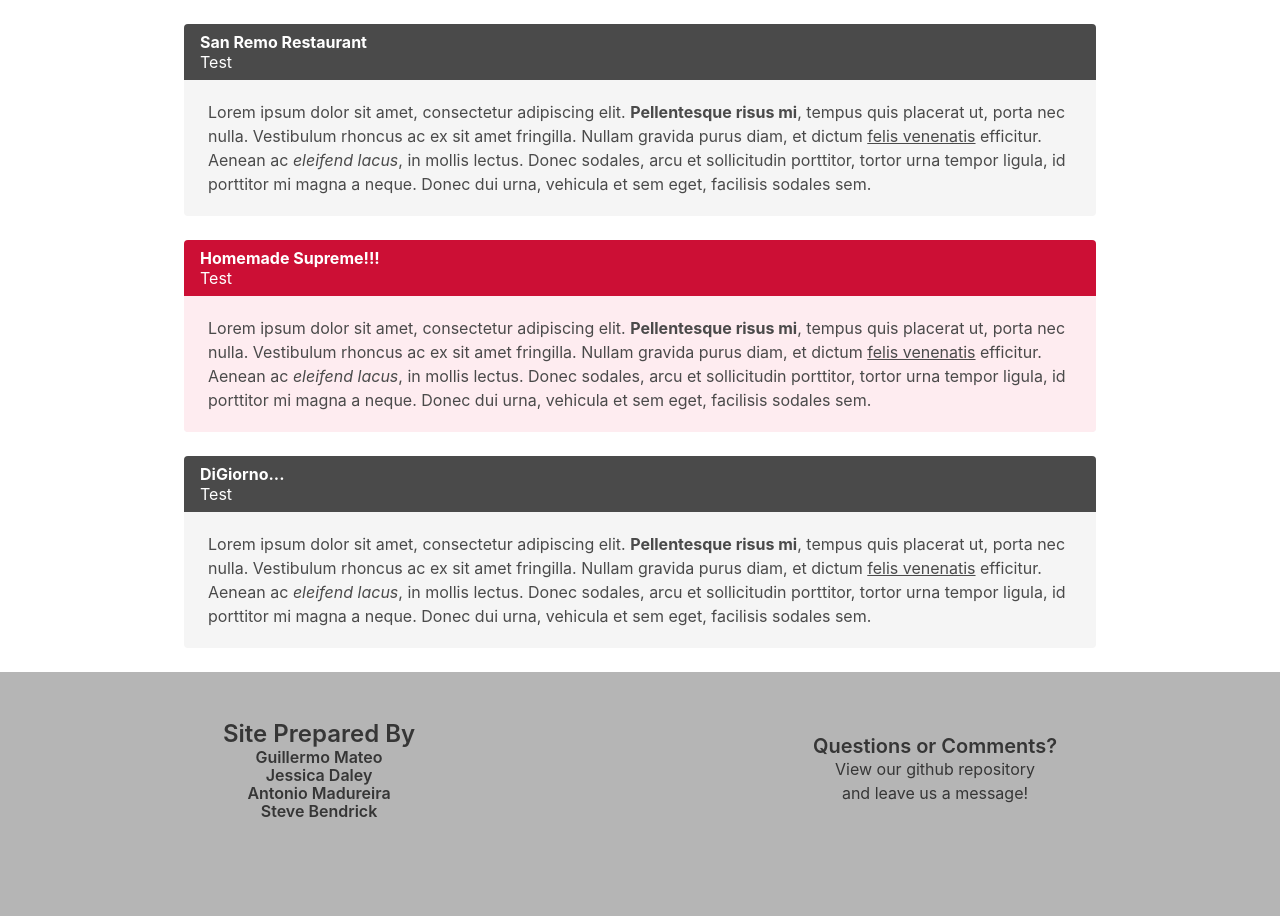
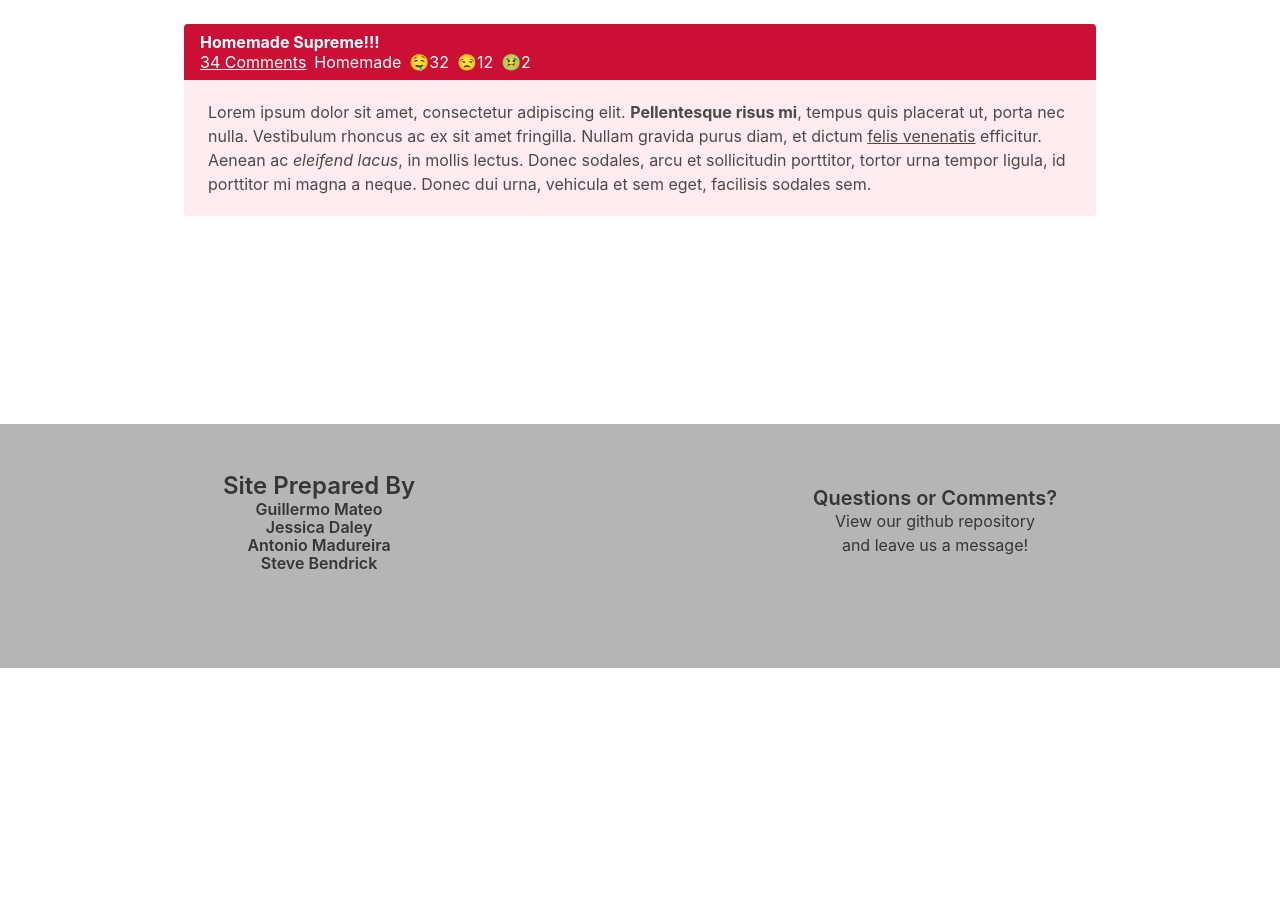
Before and after one commit to e1m3m0/PepWeb, a web app: file views/testHTML/test.html in a window 1280 px wide. Shown: the part 64-980 px from the top of the page. After the commit the page ends 732 px from the top, so only its background shows below. Run offline with its HTML, style and script files only (its server is not run), Linux system fonts and the light colour scheme.

Commit message:
added to front page post template

```diff
--- /dev/null
+++ b/views/testHTML/style.css
@@ -0,0 +1,3 @@
+.emoji {
+  text-decoration: none!important;
+}
--- a/views/testHTML/test.html
+++ b/views/testHTML/test.html
@@ -8,6 +8,7 @@
 
   <link rel="stylesheet" href="https://cdnjs.cloudflare.com/ajax/libs/font-awesome/5.15.4/css/all.min.css">
   <link rel="stylesheet" href="https://cdnjs.cloudflare.com/ajax/libs/bulma/0.9.3/css/bulma.min.css">
+  <link rel="stylesheet" href="./style.css">
 </head>
 <body>
 
@@ -28,49 +29,23 @@
   <main class="container is-max-desktop" style="min-height: 400px;">
 
     <article class="message mx-5">
-      <div class="message-header py-2">
-        <div class="level">
-          <div class="level-item">
-            <div>
-              <p>San Remo Restaurant</p>
-              <p class="has-text-weight-normal">Test</p>
-            </div>
-          </div>
-        </div>
-      </div>
-      <div class="message-body">
-        Lorem ipsum dolor sit amet, consectetur adipiscing elit. <strong>Pellentesque risus mi</strong>, tempus quis placerat ut, porta nec nulla. Vestibulum rhoncus ac ex sit amet fringilla. Nullam gravida purus diam, et dictum <a>felis venenatis</a> efficitur. Aenean ac <em>eleifend lacus</em>, in mollis lectus. Donec sodales, arcu et sollicitudin porttitor, tortor urna tempor ligula, id porttitor mi magna a neque. Donec dui urna, vehicula et sem eget, facilisis sodales sem.
-      </div>
-    </article>
-
-    <article class="message mx-5">
       <div class="message-header py-2 has-background-danger-dark">
         <div class="level">
           <div class="level-item">
             <div>
               <p>Homemade Supreme!!!</p>
-              <p class="has-text-weight-normal">Test</p>
+              <div class="has-text-weight-normal level-left">
+                <a class="mr-2">34 Comments</a>
+                <p class="mr-2">Homemade</p>
+                <a class="mr-2 emoji">🤤32</a>
+                <a class="mr-2 emoji">😒12</a>
+                <a class="mr-2 emoji">🤢2</a>
+              </div>
             </div>
           </div>
         </div>
       </div>
       <div class="message-body has-background-danger-light">
-        Lorem ipsum dolor sit amet, consectetur adipiscing elit. <strong>Pellentesque risus mi</strong>, tempus quis placerat ut, porta nec nulla. Vestibulum rhoncus ac ex sit amet fringilla. Nullam gravida purus diam, et dictum <a>felis venenatis</a> efficitur. Aenean ac <em>eleifend lacus</em>, in mollis lectus. Donec sodales, arcu et sollicitudin porttitor, tortor urna tempor ligula, id porttitor mi magna a neque. Donec dui urna, vehicula et sem eget, facilisis sodales sem.
-      </div>
-    </article>
-
-    <article class="message mb-5 mx-5">
-      <div class="message-header py-2">
-        <div class="level">
-          <div class="level-item">
-            <div>
-              <p>DiGiorno...</p>
-              <p class="has-text-weight-normal">Test</p>
-            </div>
-          </div>
-        </div>
-      </div>
-      <div class="message-body">
         Lorem ipsum dolor sit amet, consectetur adipiscing elit. <strong>Pellentesque risus mi</strong>, tempus quis placerat ut, porta nec nulla. Vestibulum rhoncus ac ex sit amet fringilla. Nullam gravida purus diam, et dictum <a>felis venenatis</a> efficitur. Aenean ac <em>eleifend lacus</em>, in mollis lectus. Donec sodales, arcu et sollicitudin porttitor, tortor urna tempor ligula, id porttitor mi magna a neque. Donec dui urna, vehicula et sem eget, facilisis sodales sem.
       </div>
     </article>
```
